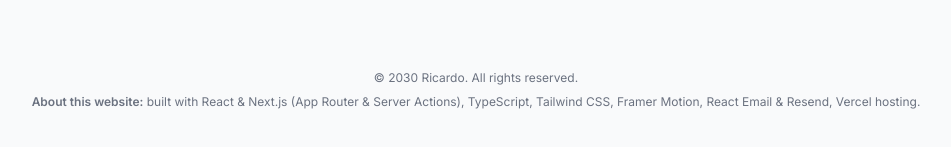
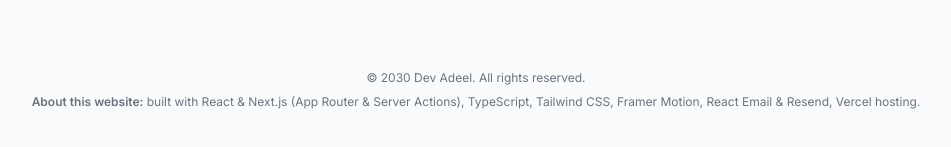
Before and after one commit to DevAdeelAhmad/portfolio, a Next.js app: page / in a window 1280 px wide. Shown: the part 5415-5562 px from the top of the page, without its empty margins (164-1115 px from the left). Built offline with nearby package versions, Linux system fonts and the light colour scheme; no server answers.

Commit message:
footer fix

```diff
--- a/components/footer.tsx
+++ b/components/footer.tsx
@@ -4,7 +4,7 @@ export default function Footer() {
   return (
     <footer className="mb-10 px-4 text-center text-gray-500">
       <small className="mb-2 block text-xs">
-        &copy; 2030 Ricardo. All rights reserved.
+        &copy; 2030 Dev Adeel. All rights reserved.
       </small>
       <p className="text-xs">
         <span className="font-semibold">About this website:</span> built with
```
